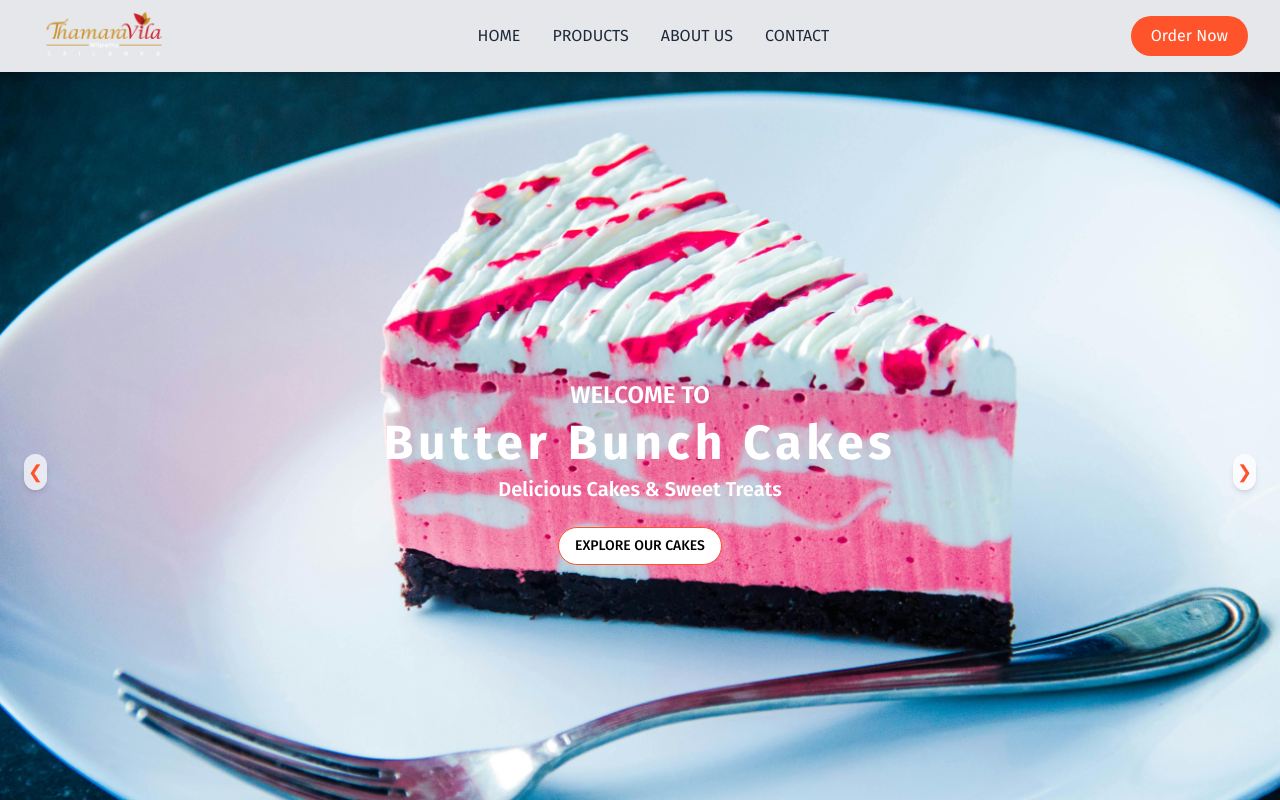
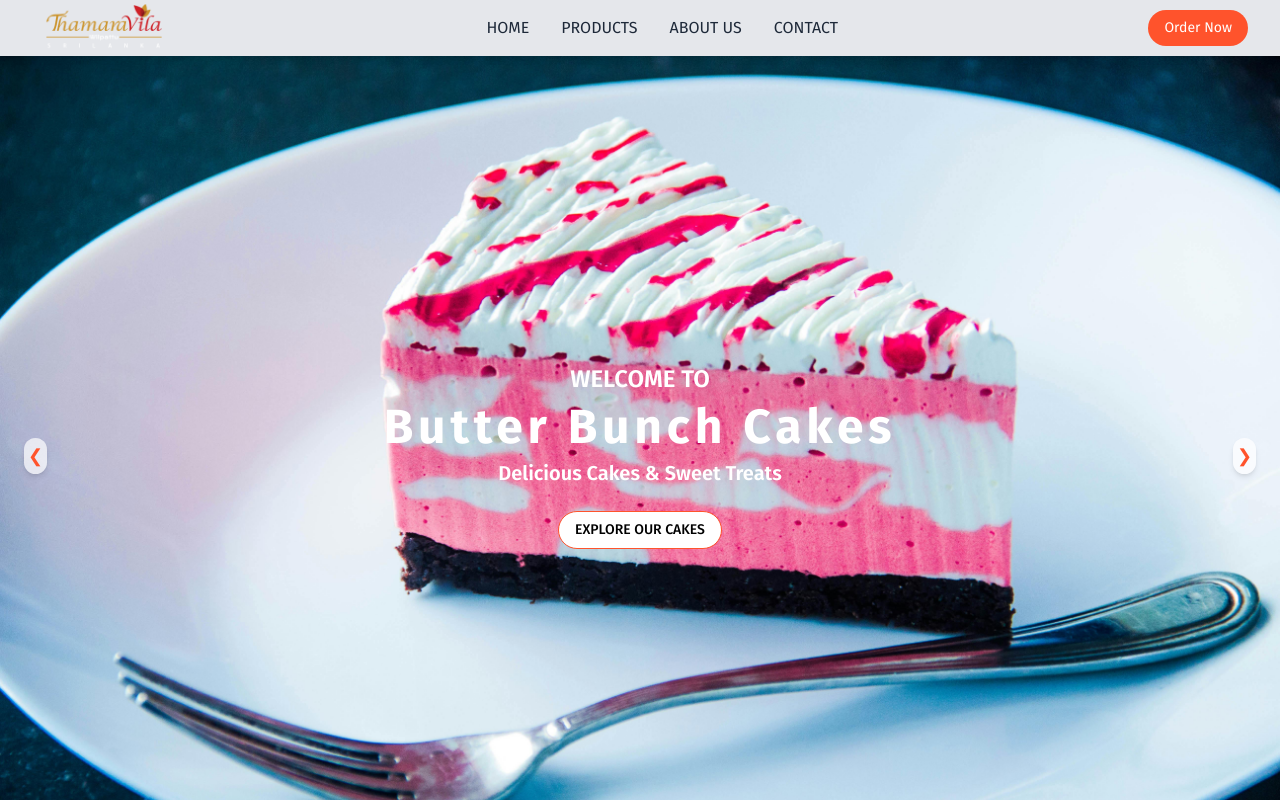
Before and after one commit to Lahiru-911/ButterBunch, a Next.js app: page / in a window 1280 px wide. Shown: the top 800 px of the page. Built offline with nearby package versions, Linux system fonts and the light colour scheme.

Commit message:
Update page.js

```diff
--- a/components/NavBar/page.js
+++ b/components/NavBar/page.js
@@ -20,7 +20,7 @@ const Navbar = () => {
 
   return (
     <header className="sticky top-0 z-50 bg-gray-200 shadow-md">
-      <div className="navbar-container flex items-center justify-between px-4 py-3 md:px-8">
+      <div className="navbar-container flex items-center justify-between px-4 py-1 md:px-8">
         {/* Logo */}
         <div className="flex items-center">
           <Link href="/">
@@ -59,7 +59,7 @@ const Navbar = () => {
         {/* Book Now Button (Hidden on mobile) */}
         <div className="hidden md:block">
           <Link href="/contact">
-            <button className="bg-[#ff532c] text-white px-5 py-2 rounded-4xl hover:bg-[#ff412cf4] transition duration-300">
+            <button className="bg-[#ff532c] text-white text-sm px-4 py-2 rounded-4xl hover:bg-[#ff412cf4] transition duration-300">
               Order Now
             </button>
           </Link>
```
